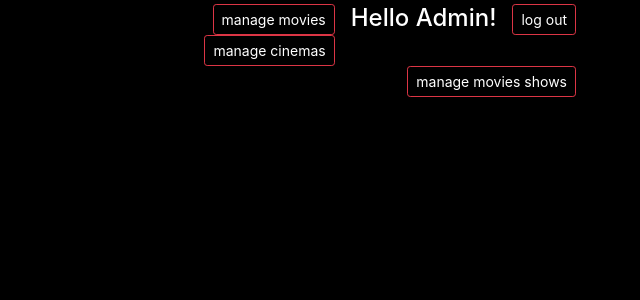
After one commit to gonmp/MoviePass, a PHP site: template Views/nav-admin-logged.php in a window 1280 px wide. The commit adds this page. Shown: the top 300 px of the page, without its empty margins (640-1280 px from the left). Run offline with PHP 8.4, Linux system fonts and the light colour scheme; the template is opened without the code that fills it, so the values that code supplies are empty; some libraries are stand-ins or nearby versions.

Commit message:
[Movie-15] MP : backup

```diff
--- a/Controllers/HomeController.php
+++ b/Controllers/HomeController.php
@@ -9,10 +9,10 @@
             $_SESSION['cinemaError'] = null;
             $_SESSION['actualView'] = 'ShowSearchMovieView';
 
-            # header('location:' . FRONT_ROOT . '/Movie/ShowSearchMovieView');
+            header('location:' . FRONT_ROOT . '/Movie/ShowSearchMovieView');
 
             # TEST ADMIN
-            header('location:' . FRONT_ROOT . '/AdminManager/ShowIndexAdmin');
+            # header('location:' . FRONT_ROOT . '/AdminManager/ShowIndexAdmin');
         }
 
         public function Logout ()
--- a/Controllers/MovieController.php
+++ b/Controllers/MovieController.php
@@ -34,7 +34,7 @@
             }
             else
             {
-                $genresList = $this->genreDAO->GetAllGenres();
+                $genresList = $this->genreDAO->GetAll();
                 $list = $this->movieDAO->GetMoviesByGenre($_POST['categoryId']);
 
                 require_once(VIEWS_PATH."user-movie-results.php");
--- a/DAO/MovieDAO.php
+++ b/DAO/MovieDAO.php
@@ -313,7 +313,6 @@
         {
             if($bool)
             {
-
                 return 1;
             }
             else
--- /dev/null
+++ b/Views/nav-admin-logged.php
@@ -0,0 +1,25 @@
+<div class="float-right mt-1 mx-5">
+
+    <!-- logout -->
+    <a href="<?php echo FRONT_ROOT ?>Home/Logout" class="mx-3 float-right btn btn-outline-danger btn-sm text-white">log out</a>
+
+    <!-- saludar al admin -->
+    <strong><p class="text-capitalize h4 d-inline text-white float-right">Hello Admin!</p></strong>
+
+    <!-- manu del admin -->
+    <div>
+
+
+    </div>
+
+    <!-- administrar cines -->
+    <a href="<?php echo FRONT_ROOT ?>Home/Logout" class="mx-3 float-right btn btn-outline-danger btn-sm text-white">manage movies</a>
+
+    <!-- administrar peliculas -->
+    <a href="<?php echo FRONT_ROOT ?>Home/Logout" class="mx-3 float-right btn btn-outline-danger btn-sm text-white">manage cinemas</a>
+
+    <!-- administrar funciones -->
+    <a href="<?php echo FRONT_ROOT ?>Home/Logout" class="mx-3 float-right btn btn-outline-danger btn-sm text-white">manage movies shows</a>
+
+
+</div>
--- a/Views/nav-user-logged.php
+++ b/Views/nav-user-logged.php
@@ -1,4 +1,4 @@
-<div class="float-right py-1 mx-5">
+<div class="float-right mt-1 mx-5">
     <a href="<?php echo FRONT_ROOT ?>Home/Logout" class="mx-3 float-right btn btn-outline-danger btn-sm text-white">log out</a>
     <strong><p class="text-capitalize h4 d-inline text-white float-right"><?php echo 'Hello ' . $_SESSION['userLogged']->GetUserName() . " !"; ?></p></strong>
 </div>
--- a/Views/nav-user-no-logged.php
+++ b/Views/nav-user-no-logged.php
@@ -12,8 +12,7 @@
 
     <?php
     if ($_SESSION['error'] != null)
-    {
-        ?>
+    {?>
         <div class="row float-left">
             <div class="col">
                 <p class="mb-0 text-warning"><?php echo $_SESSION['error'];?></p>
--- a/Views/nav.php
+++ b/Views/nav.php
@@ -30,6 +30,8 @@
                     if ($_SESSION['userLogged']->GetAdmin())
                     {
                          # admin
+                         require_once('nav-admin-logged.php');
+
                     }
                     else
                     {
```
Also changed, not shown: Controllers/UserController.php (+7 -2 lines).
